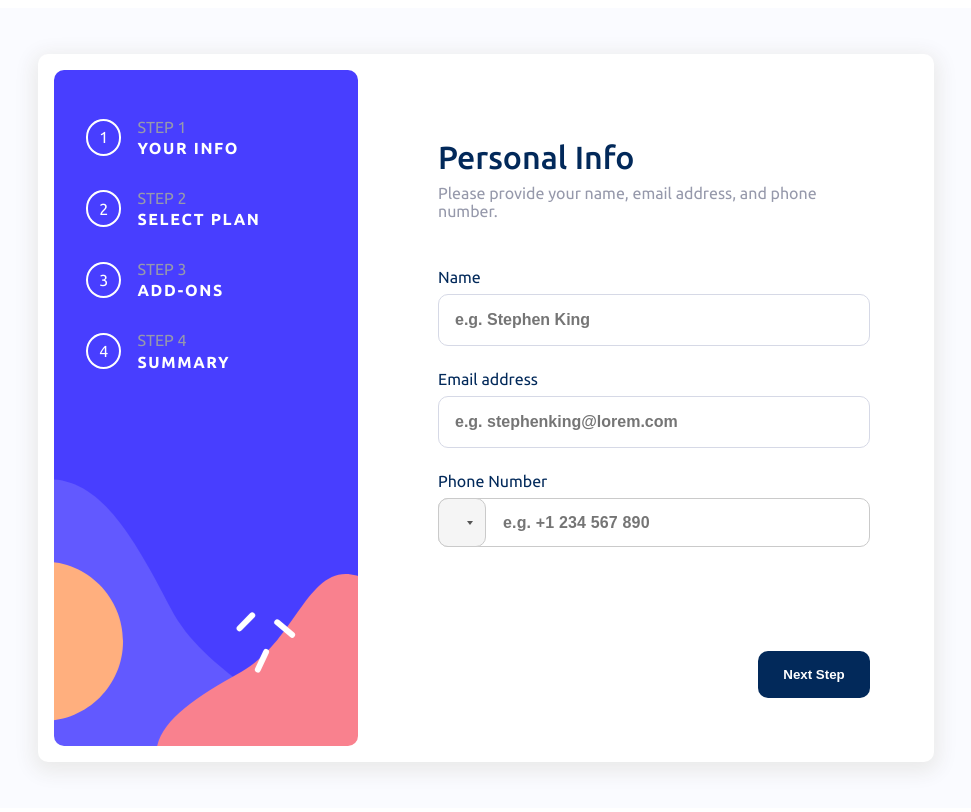
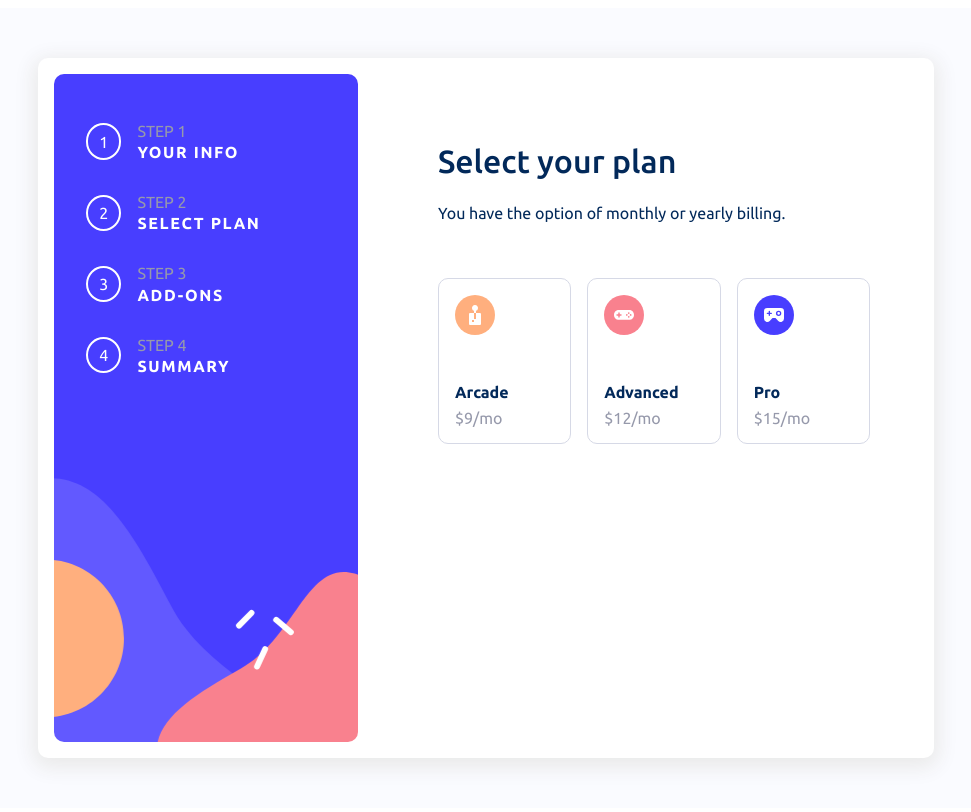
Before and after one commit to jakegodsall/multistep-form-frontend, a React (Create React App) app: page / in a window 1280 px wide. Shown: the top 812 px of the page, without its empty margins (162-1133 px from the left). Built offline with nearby package versions, Linux system fonts and the light colour scheme.

Commit message:
added plan widgets for the select your plan step

```diff
--- a/src/App.module.css
+++ b/src/App.module.css
@@ -1,5 +1,6 @@
 .container {
     width: min(70%, 930px);
+    height: 700px;
     display: grid;
     grid-template-rows: 1fr;
     grid-template-columns: 3fr 5fr;
--- a/src/components/Form/Form.js
+++ b/src/components/Form/Form.js
@@ -3,11 +3,13 @@
 import YourInfoFormSection from './YourInfoFormSection';
 
 import styles from './Form.module.css';
+import SelectPlanFormSection from './SelectPlanFormSection';
 
 const Form = () => {
     return (
         <form>
-            <YourInfoFormSection></YourInfoFormSection>
+            {/* <YourInfoFormSection></YourInfoFormSection> */}
+            <SelectPlanFormSection></SelectPlanFormSection>
         </form>
     );
 };
--- /dev/null
+++ b/src/components/Form/FormWidgets/PlanWidget.js
@@ -0,0 +1,28 @@
+import React from 'react';
+
+import styles from './PlanWidget.module.css';
+
+import ArcadeIcon from '../../../assets/images/icon-arcade.svg';
+import AdvancedIcon from '../../../assets/images/icon-advanced.svg';
+import ProIcon from '../../../assets/images/icon-pro.svg';
+
+const iconMap = {
+    arcade: ArcadeIcon,
+    advanced: AdvancedIcon,
+    pro: ProIcon,
+};
+
+const PlanWidget = (props) => {
+    return (
+        <div className={styles.planWidget}>
+            <input className={styles.planRadio} type='radio' id={props.id} name='plan' />
+            <label className={styles.planLabel} htmlFor={props.id}>
+                <img className={styles.planIcon} src={iconMap[props.id]} alt={props.id} />
+                <p className={styles.planType}>{props.id}</p>
+                <p className={styles.monthlyPrice}>${props.monthlyPrice}/mo</p>
+            </label>
+        </div>
+    );
+};
+
+export default PlanWidget;
--- /dev/null
+++ b/src/components/Form/FormWidgets/PlanWidget.module.css
@@ -0,0 +1,41 @@
+.planLabel {
+    display: flex;
+    flex-direction: column;
+    align-items: flex-start;
+    border-radius: 10px;
+    border: 1px solid hsl(229, 24%, 87%);
+    padding: 1rem;
+
+    cursor: pointer;
+    box-sizing: content-box;
+
+    transition: background-color 0.3s ease-in;
+}
+
+.planLabel:hover {
+    border: 1px solid hsl(243, 100%, 62%);
+}
+
+input[type='radio']:checked + .planLabel {
+    background-color: hsl(225, 50%, 97%);
+    border: 2px solid hsl(243, 100%, 62%);
+}
+
+.planIcon {
+    margin-bottom: 2rem;
+}
+
+.planType {
+    font-weight: bolder;
+    text-transform: capitalize;
+    margin-bottom: 0.5rem;
+}
+
+.monthlyPrice {
+    margin: 0;
+    color: hsl(231, 11%, 63%);
+}
+
+.planRadio {
+    display: none;
+}
--- /dev/null
+++ b/src/components/Form/SelectPlanFormSection.js
@@ -0,0 +1,20 @@
+import React from 'react';
+import PlanWidget from './FormWidgets/PlanWidget';
+
+import styles from './SelectPlanFormSection.module.css';
+
+const SelectPlanFormSection = () => {
+    return (
+        <div className={styles.formSection}>
+            <h1>Select your plan</h1>
+            <p>You have the option of monthly or yearly billing.</p>
+            <div className={styles.widgetGrid}>
+                <PlanWidget id='arcade' monthlyPrice={9}></PlanWidget>
+                <PlanWidget id='advanced' monthlyPrice={12}></PlanWidget>
+                <PlanWidget id='pro' monthlyPrice={15}></PlanWidget>
+            </div>
+        </div>
+    );
+};
+
+export default SelectPlanFormSection;
--- /dev/null
+++ b/src/components/Form/SelectPlanFormSection.module.css
@@ -0,0 +1,17 @@
+.formSection {
+    display: flex;
+    flex-direction: column;
+    color: hsl(213, 96%, 18%);
+    padding: 4rem;
+
+    height: 80%;
+    position: relative;
+}
+
+.widgetGrid {
+    display: grid;
+    grid-template-columns: 1fr 1fr 1fr;
+    grid-template-rows: 1fr;
+    gap: 1rem;
+    margin-top: 2.5rem;
+}
```
